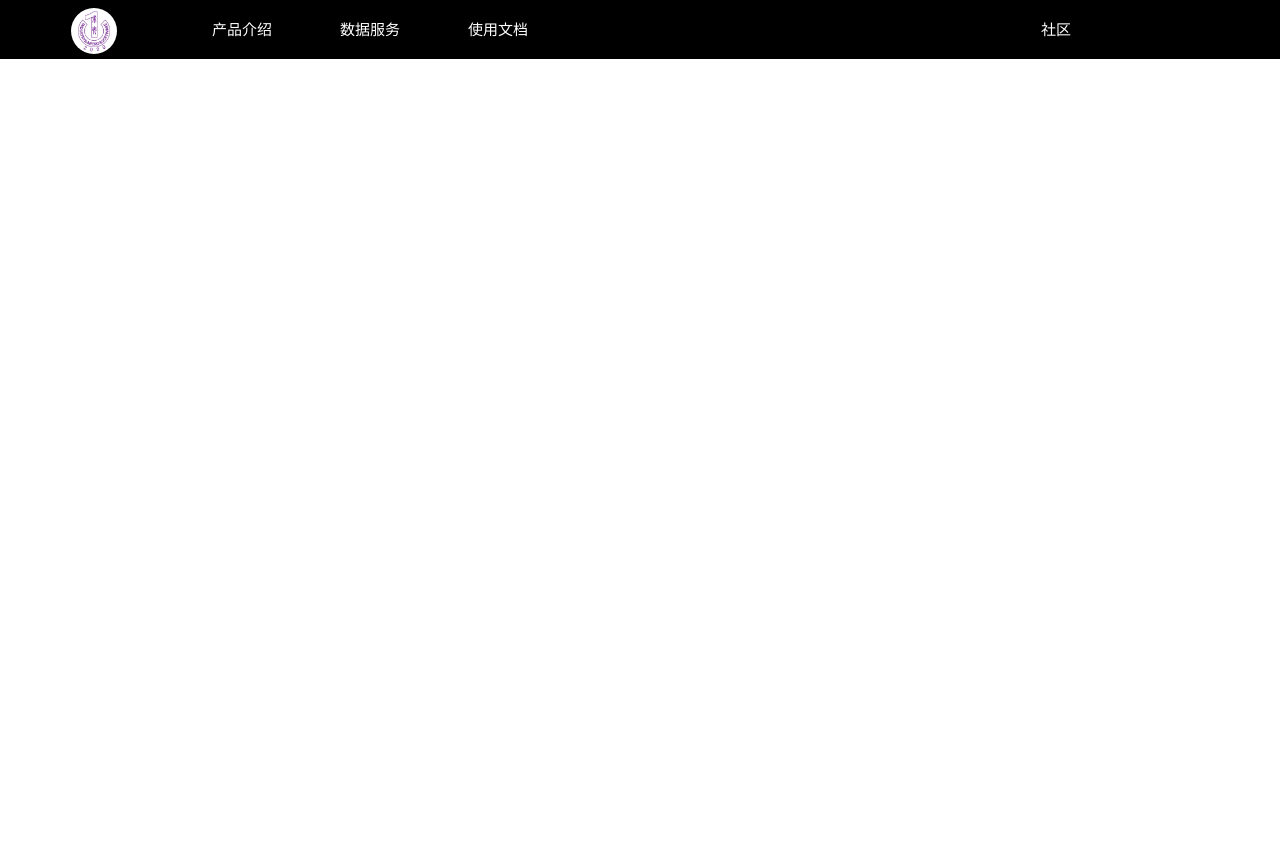
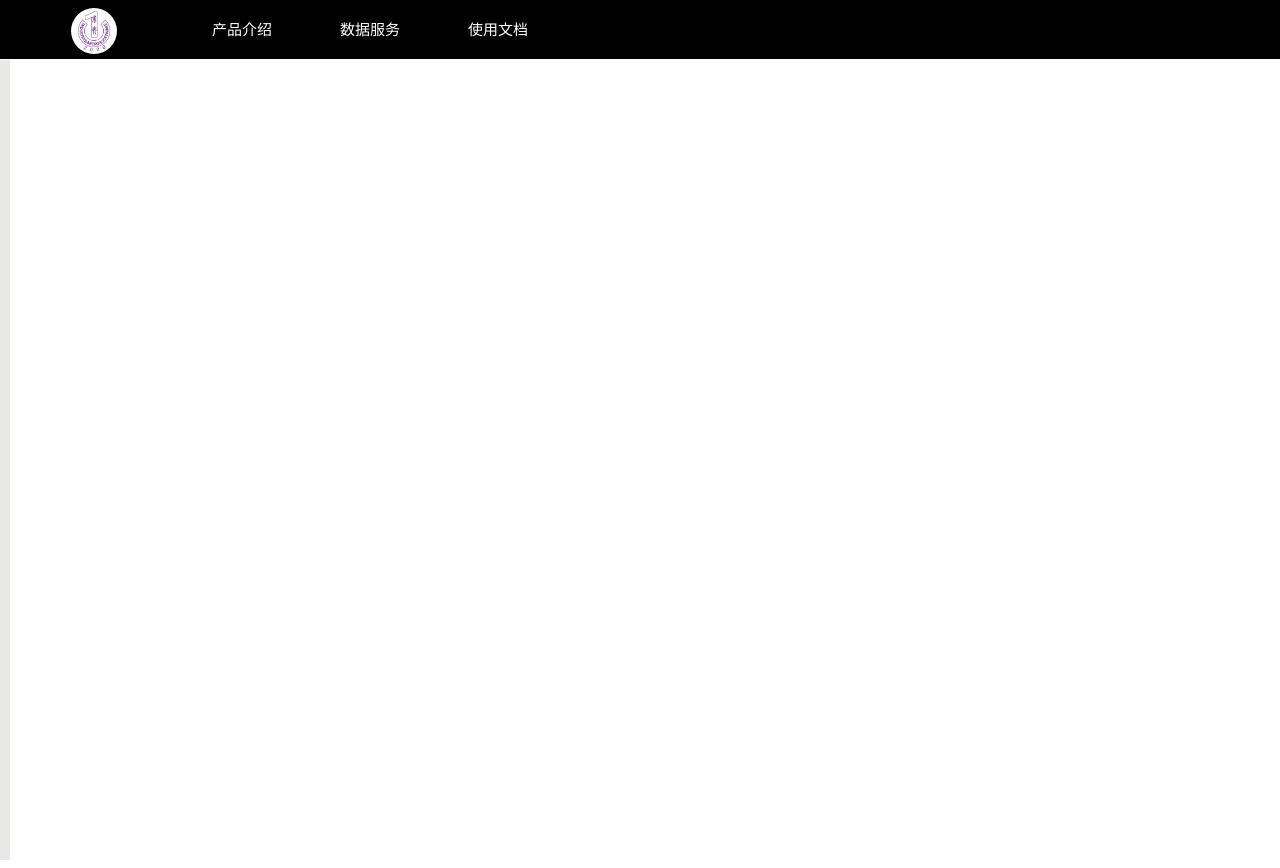
Before and after one commit to Elgce/BML_hw, a Vue app: page / in a window 1280 px wide. Before the commit the page ends 800 px from the top, so only its background shows below. Built offline with nearby package versions, Linux system fonts and the light colour scheme.

Commit message:
添加了可伸缩的左侧导航栏

```diff
--- a/src/components/index.vue
+++ b/src/components/index.vue
@@ -2,7 +2,6 @@
   <div class="weiyang_ml">
     <div id="header">
     <nav class="top_navbar">
-
       <ul>
         <li id="msi">
           <a href="">
@@ -26,6 +25,20 @@
       </ul>
     </nav>
     </div>
+    <div id="left">
+      <a href="" class="box"><i class="left_label" aria-hidden="true"></i><span id="lefthead">MSI ML数据服务</span></a>
+      <a href="" class="box"><i class="left_label" aria-hidden="true"></i><span>数据集管理</span></a>
+      <a href="" class="box"><i class="left_label" aria-hidden="true"></i><span>数据源管理</span></a>
+      <a href="" class="box"><i class="left_label" aria-hidden="true"></i><span>标签组管理</span></a>
+      <a href="" class="box"><i class="left_label" aria-hidden="true"></i><span>在线标注</span></a>
+      <a href="" class="box"><i class="left_label" aria-hidden="true"></i><span>智能标注</span></a>
+      <a href="" class="box"><i class="left_label" aria-hidden="true"></i><span>多人标注</span></a>
+      <a href="" class="box"><i class="left_label" aria-hidden="true"></i><span>寻求标注支持</span></a>
+      <a href="" class="box"><i class="left_label" aria-hidden="true"></i><span>摄像头采集图片</span></a>
+      <a href="" class="box"><i class="left_label" aria-hidden="true"></i><span>云服务回流图片</span></a>
+      <a href="" class="box"><i class="left_label" aria-hidden="true"></i><span>清洗任务管理</span></a>
+      <a href="" class="box"><i class="left_label" aria-hidden="true"></i><span>增强任务管理</span></a>
+    </div>
   </div>
 </template>
 
@@ -40,6 +53,50 @@ export default {
 
 <!-- Add "scoped" attribute to limit CSS to this component only -->
 <style scoped>
+  #left{
+    margin: 0;
+    padding: 0;
+    margin-left: -8px;
+    width: 10px;
+    height: 100vh;
+    display: flex;
+    justify-content: top;
+    align-items: center;
+    flex-direction: column;
+    background-color: rgb(235, 231, 231);
+    transition: .3s;
+  }
+  .box{
+    display: block;
+    height: 30px;
+    width: 85%;
+    margin: 9px;
+    border-radius: 5px;
+    position: relative;
+    color: black;
+    font-size: 0.9rem;
+  }
+  #left a i{
+    position: absolute;
+    margin: 14px 0 0 7px;
+  }
+  .box span{
+    position: relative;
+    top: 14px;
+    opacity: 0;
+    float: left;
+  }
+  #left:hover{
+    width:240px;
+  }
+  #left:hover span{
+    opacity: 1;
+  }
+  #lefthead{
+    font-size: 1.3rem;
+  }
+
+/* css style for head navigator */
   #header{
     position: fixed;
     top: 0;
@@ -95,7 +152,7 @@ export default {
   }
   #shequ{
     position: absolute;
-    right: 160px;
+    left: 1400px;
   }
   #msi{
     margin-top: -8px;
```
